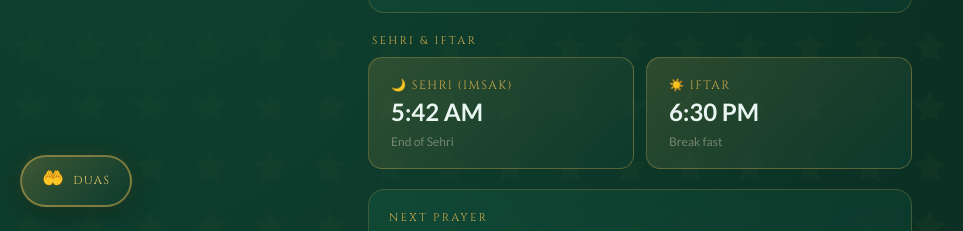
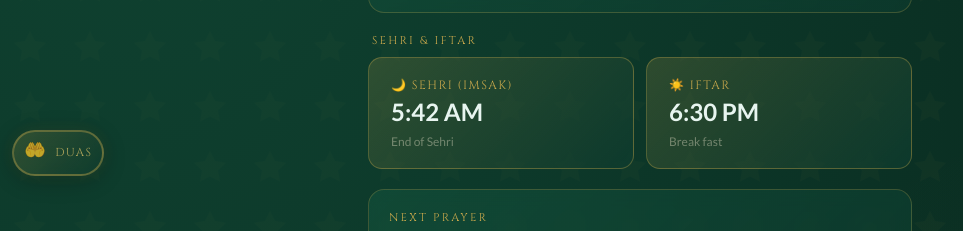
Before and after one commit to NTF28/LocalMasjidFront_end, a plain HTML site: page index.html in a window 1280 px wide. Shown: the part 569-800 px from the top of the page, without its empty margins (0-963 px from the left). Drawn offline with nearby package versions, Linux system fonts and the light colour scheme; a script that the page names is missing.

Commit message:
Button tweaks

```diff
--- a/assets/CSS/main.css
+++ b/assets/CSS/main.css
@@ -240,8 +240,8 @@ body {
 
 #duasFloatBtn {
   position: fixed;
-  bottom: 24px;
-  left: 20px;
+  bottom: 55px;
+  left: 12px;
   z-index: 1000;
   display: flex;
   align-items: center;
@@ -252,11 +252,12 @@ body {
   font-family: 'Cinzel', serif;
   font-size: 0.72rem;
   letter-spacing: 0.12em;
-  padding: 11px 20px;
+  padding: 8px 10px;
   border-radius: 50px;
   text-decoration: none;
   backdrop-filter: blur(10px);
   box-shadow: 0 4px 24px rgba(0,0,0,0.35), 0 0 16px rgba(201,168,76,0.15);
+  opacity: 0.75;
   transition: all 0.35s cubic-bezier(0.34, 1.56, 0.64, 1);
 }
 #duasFloatBtn:hover {
```
